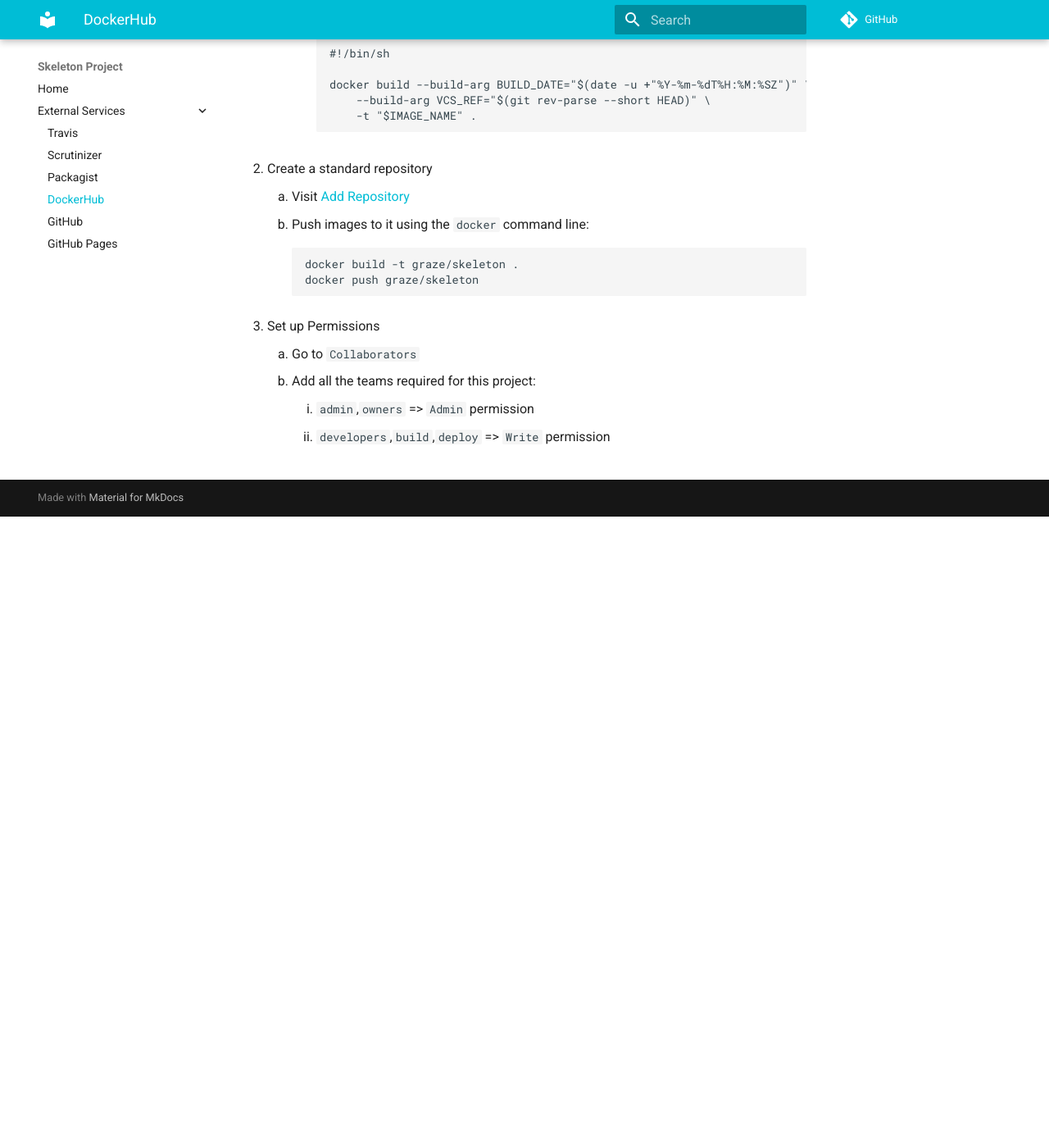
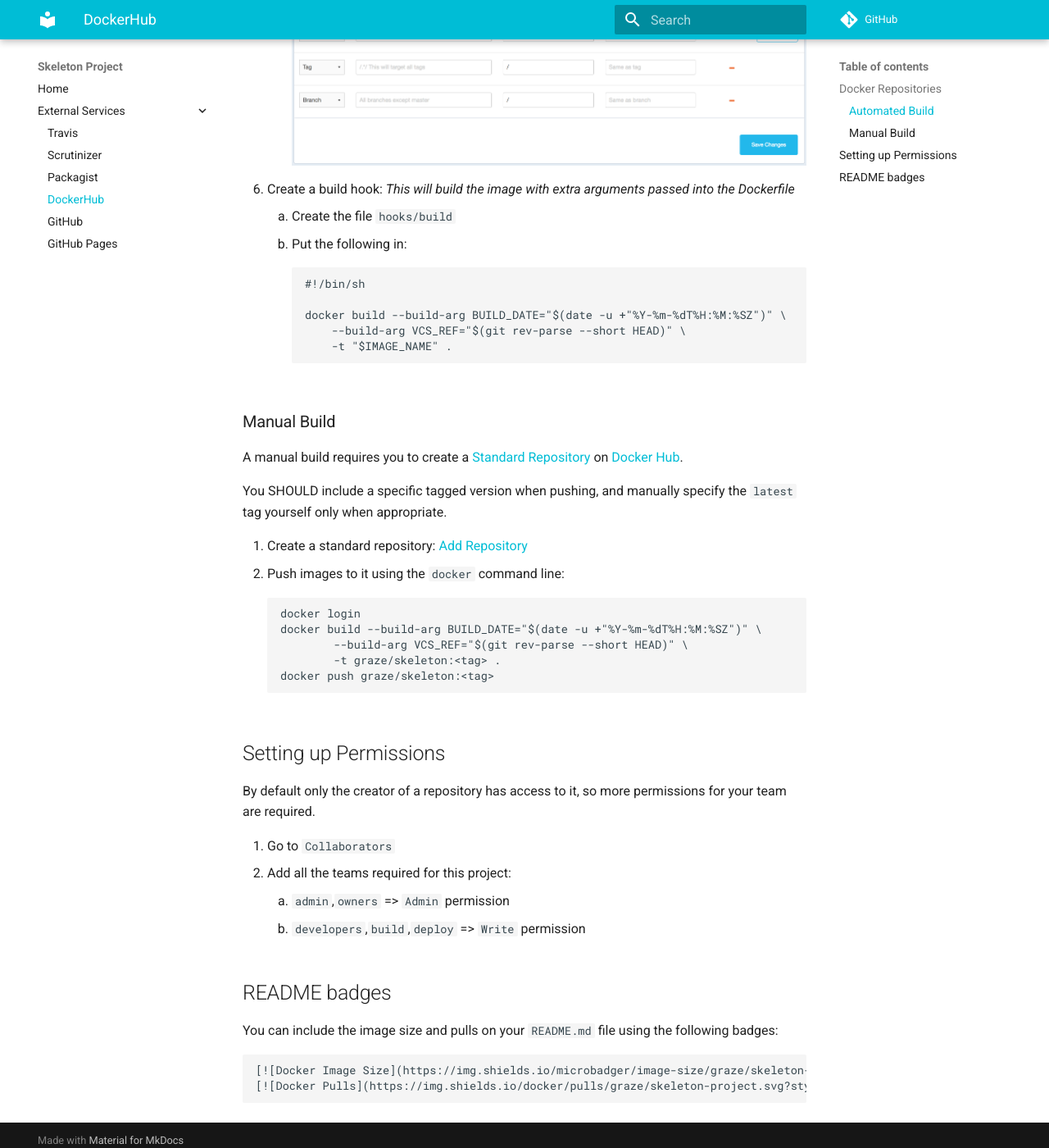
Before and after one commit to graze/skeleton-project, an MkDocs documentation site: the page built from docs/external_services/docker_hub.md, in a window 1280 px wide and 1400 px high, scrolled down 815 px. Shown: the whole window at 82% size. Built offline with MkDocs 1.6.1 and Material for MkDocs 9.7.7, drawn with Linux system fonts in a browser that asks for light colours; comment, search, counter and statistics services are not loaded; before the commit the page ends 1445 px from its top, so only the background shows below that; some of the changed text lies outside the part shown.

Commit message:
some refactoring of docker hub page (#26)

````diff
--- a/docs/external_services/docker_hub.md
+++ b/docs/external_services/docker_hub.md
@@ -2,41 +2,72 @@
 
 Some projects include a `Dockerfile` that should be deployed to [Docker Hub][docker-hub].
 
-1. Create an Automated Build repository:
-    1. Visit: [Add Automated Build][docker-hub-add-automated-build]
-    1. Select the repository from github
-    1. Change the namespace to `graze`
-    1. Click `Create`
-    1. Build Settings:
-        1. Go to `Build Settings`
-        1. Ensure that it is built on `tag` and `branch` and `branch = master` gets built as `latest`
-            ![build settings][build-settings-image]
-    1. Create a build hook: _This will build the image with extra arguments passed into the Dockerfile_
-        1. Create the file `hooks/build`
-        1. Put the following in:
+## Docker Repositories
 
-            ```bash
-            #!/bin/sh
+This can be deployed in a few ways, either automatically using an [Automated Build](#automated-build) on [Docker Hub][docker-hub],
+or by using a [Manual Build](#manual-build) process to a Standard Repository.
 
-            docker build --build-arg BUILD_DATE="$(date -u +"%Y-%m-%dT%H:%M:%SZ")" \
-                --build-arg VCS_REF="$(git rev-parse --short HEAD)" \
-                -t "$IMAGE_NAME" .
-            ```
+### Automated Build
 
-1. Create a standard repository
-    1. Visit [Add Repository][docker-hub-add-repository]
-    1. Push images to it using the `docker` command line:
+Automated build repositories are useful when the build process is simple and everything can happen inside the `Dockerfile`.
 
-        ```shell
-        docker build -t graze/skeleton .
-        docker push graze/skeleton
+The automated build, will automatically tag images for github branches with `:branch-name` and github tags with `:tag`.
+Commits pushed to `master` (or another chosen branch) to also become `:latest`.
+
+1. Create an Automated build: [Add Automated Build][docker-hub-add-automated-build]
+1. Select the repository from github
+1. Change the namespace to `graze`
+1. Click `Create`
+1. Build Settings:
+    1. Go to `Build Settings`
+    1. Ensure that it is built on `tag` and `branch` and `branch = master` gets built as `latest`
+        ![build settings][build-settings-image]
+1. Create a build hook: _This will build the image with extra arguments passed into the Dockerfile_
+    1. Create the file `hooks/build`
+    1. Put the following in:
+
+        ```bash
+        #!/bin/sh
+
+        docker build --build-arg BUILD_DATE="$(date -u +"%Y-%m-%dT%H:%M:%SZ")" \
+            --build-arg VCS_REF="$(git rev-parse --short HEAD)" \
+            -t "$IMAGE_NAME" .
         ```
 
-1. Set up Permissions
-    1. Go to `Collaborators`
-    1. Add all the teams required for this project:
-        1. `admin`,`owners` => `Admin` permission
-        1. `developers`,`build`,`deploy` => `Write` permission
+### Manual Build
+
+A manual build requires you to create a [Standard Repository][docker-hub-add-repository] on [Docker Hub][docker-hub].
+
+You SHOULD include a specific tagged version when pushing, and manually specify the `latest` tag yourself only when appropriate.
+
+1. Create a standard repository: [Add Repository][docker-hub-add-repository]
+1. Push images to it using the `docker` command line:
+
+    ```shell
+    docker login
+    docker build --build-arg BUILD_DATE="$(date -u +"%Y-%m-%dT%H:%M:%SZ")" \
+            --build-arg VCS_REF="$(git rev-parse --short HEAD)" \
+            -t graze/skeleton:<tag> .
+    docker push graze/skeleton:<tag>
+    ```
+
+## Setting up Permissions
+
+By default only the creator of a repository has access to it, so more permissions for your team are required.
+
+1. Go to `Collaborators`
+1. Add all the teams required for this project:
+    1. `admin`,`owners` => `Admin` permission
+    1. `developers`,`build`,`deploy` => `Write` permission
+
+## README badges
+
+You can include the image size and pulls on your `README.md` file using the following badges:
+
+```markdown
+[![Docker Image Size](https://img.shields.io/microbadger/image-size/graze/skeleton-project.svg?style=flat-square)](https://hub.docker.com/r/graze/skeleton-project/)
+[![Docker Pulls](https://img.shields.io/docker/pulls/graze/skeleton-project.svg?style=flat-square)](https://hub.docker.com/r/graze/skeleton-project/)
+```
 
 [docker-hub]: https://hub.docker.com
 [docker-hub-add-automated-build]: https://hub.docker.com/add/automated-build/graze/github/orgs/
````
